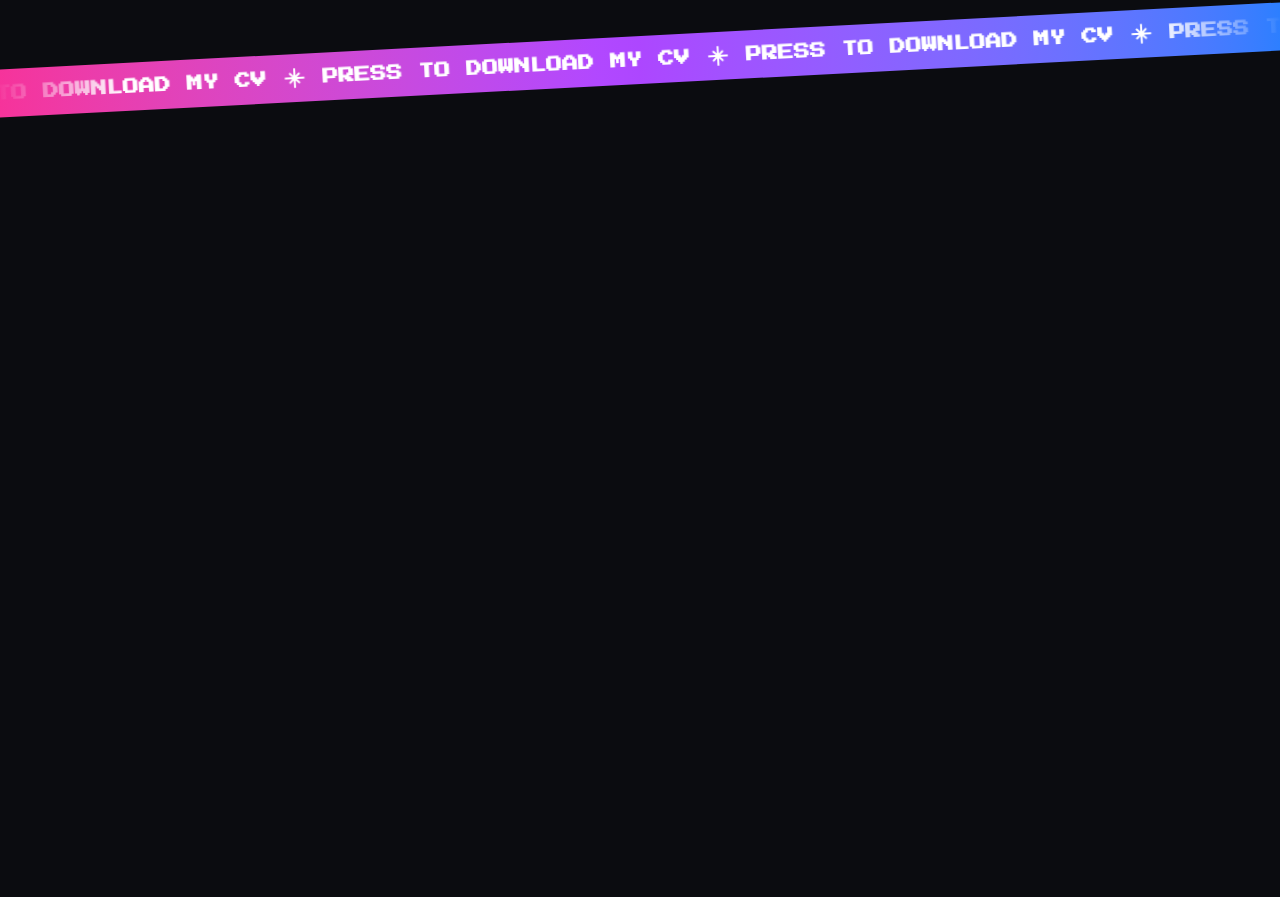
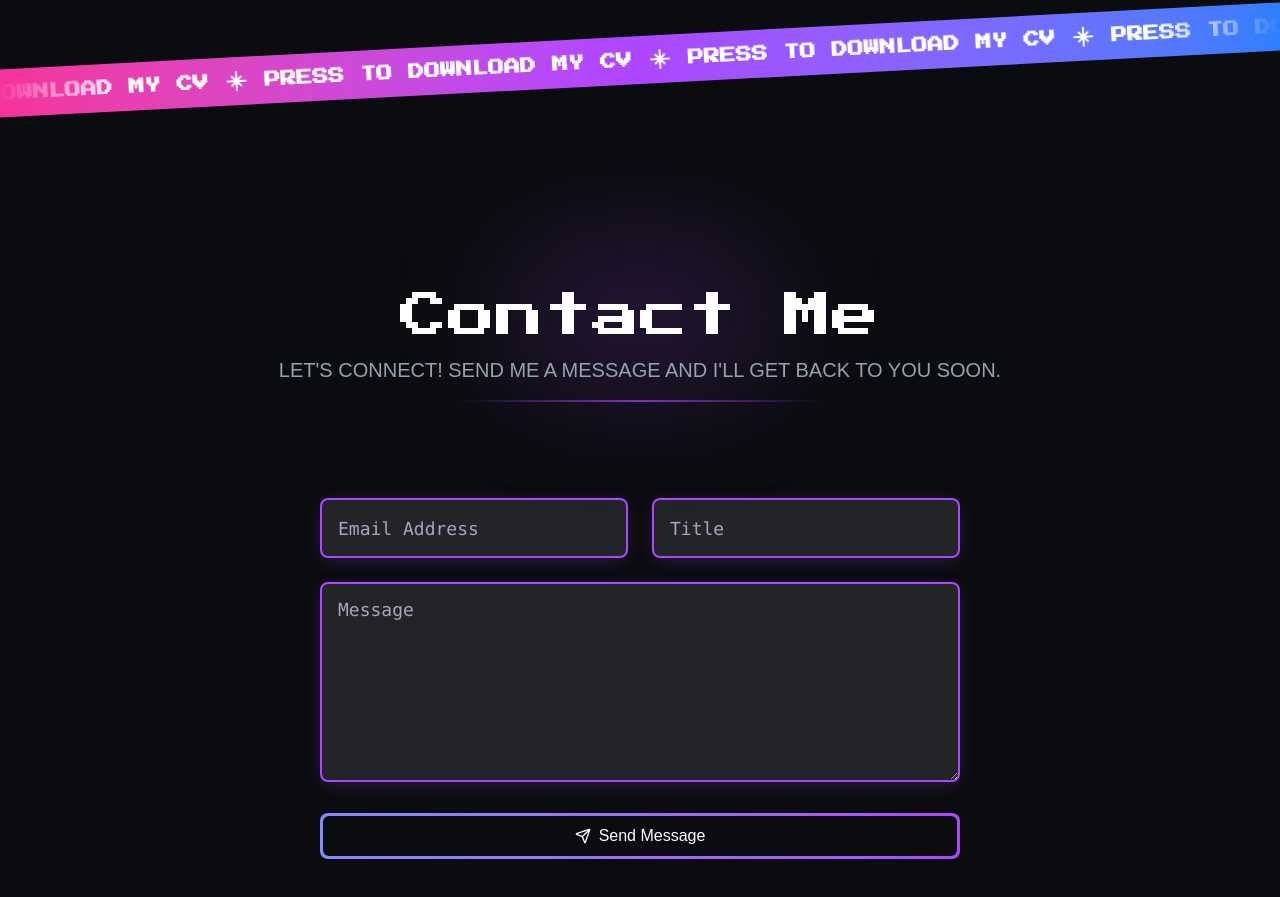
Before and after one commit to MakCoder-2004/My-Portfolio, a Next.js app: page / in a window 1280 px wide. Shown: the part 1606-2503 px from the top of the page. Before the commit the page ends 1754 px from the top, so only its background shows below. Built offline with nearby package versions, Linux system fonts and the light colour scheme; a web font is replaced by a local one.

Commit message:
Contact Me section is done

```diff
--- a/app/globals.css
+++ b/app/globals.css
@@ -103,9 +103,92 @@
 .animate-infinite-scroll:hover {
   animation-play-state: paused;
 }
+
 /* body base styles */
 body {
   background-color: var(--color-bg-main);
   color: var(--color-text-main);
   font-family: var(--font-primary);
 }
+
+/* Custom InputField Animations */
+
+@keyframes blink {
+  50% {
+    opacity: 0;
+  }
+}
+
+@keyframes shake {
+  0% {
+    transform: translateX(0);
+  }
+  25% {
+    transform: translateX(-5px) rotate(-5deg);
+  }
+  50% {
+    transform: translateX(5px) rotate(5deg);
+  }
+  75% {
+    transform: translateX(-5px) rotate(-5deg);
+  }
+  100% {
+    transform: translateX(0);
+  }
+}
+
+@keyframes glitch {
+  0% {
+    transform: none;
+    opacity: 1;
+  }
+  7% {
+    transform: skew(-0.5deg, -0.9deg);
+    opacity: 0.75;
+  }
+  10% {
+    transform: none;
+    opacity: 1;
+  }
+  27% {
+    transform: none;
+    opacity: 1;
+  }
+  30% {
+    transform: skew(0.8deg, -0.1deg);
+    opacity: 0.75;
+  }
+  35% {
+    transform: none;
+    opacity: 1;
+  }
+  52% {
+    transform: none;
+    opacity: 1;
+  }
+  55% {
+    transform: skew(-1deg, 0.2deg);
+    opacity: 0.75;
+  }
+  50% {
+    transform: none;
+    opacity: 1;
+  }
+  72% {
+    transform: none;
+    opacity: 1;
+  }
+  75% {
+    transform: skew(0.4deg, 1deg);
+    opacity: 0.75;
+  }
+  80% {
+    transform: none;
+    opacity: 1;
+  }
+  100% {
+    transform: none;
+    opacity: 1;
+  }
+}
+/* End of Custom InputField Animations */
--- a/app/page.tsx
+++ b/app/page.tsx
@@ -1,4 +1,5 @@
 import About from "@/components/About";
+import Contact from "@/components/Contact";
 import Hero from "@/components/Hero";
 import { Navbar } from "@/components/Navbar";
 import Tape from "@/components/Tape";
@@ -49,6 +50,7 @@ export default function Home() {
       <Hero />
       <About />
       <Tape />
+      <Contact/>
     </main>
   );
 }
--- a/components/Contact.tsx
+++ b/components/Contact.tsx
@@ -1,9 +1,59 @@
-import React from 'react'
+import React from "react";
+import InputField from "./ui/InputField";
+import SectionTitle from "./ui/SectionTitle";
+import CustomButton from "./ui/CustomButton";
+import { LuSend } from "react-icons/lu";
+{
+}
 
 const Contact = () => {
   return (
-    <div>Contact</div>
-  )
-}
+    <div className="pt-20 ">
+      <section
+        id="Contact"
+        className="container mx-auto px-4 py-16 flex flex-col items-center justify-center"
+      >
+        <div className="flex flex-col md:flex-row items-center justify-center">
+          <SectionTitle
+            title="Contact Me"
+            subtitle="Let's connect! Send me a message and I'll get back to you soon."
+          />
+        </div>
 
-export default Contact
+        <div className="flex flex-col gap-6 w-full max-w-2xl mx-auto mt-8 px-4">
+          <div className="flex flex-col md:flex-row gap-6 w-full">
+            <InputField
+              placeholder="Email Address"
+              type="email"
+              name="email"
+              className="w-full md:flex-1"
+            />
+            <InputField
+              placeholder="Title"
+              type="text"
+              name="title"
+              className="w-full md:flex-1"
+            />
+          </div>
+          <InputField
+            placeholder="Message"
+            type="text"
+            name="message"
+            className="w-full min-h-[200px]"
+            inputType="textarea"
+          />
+
+          <CustomButton
+            title="Send Message"
+            icon={<LuSend />}
+            version="primary"
+            position="left"
+            otherClasses="self-end"
+          />
+        </div>
+      </section>
+    </div>
+  );
+};
+
+export default Contact;
--- a/components/ui/CustomButton.tsx
+++ b/components/ui/CustomButton.tsx
@@ -29,7 +29,7 @@ const CustomButton = ({
   return version === "primary" ? (
     <div className=" max-w-xs sm:max-w-none">
       <button
-        className={`p-[3px] relative group cursor-pointer w-full inline-block w-full`}
+        className={`p-[3px] relative group cursor-pointer inline-block w-full`}
         onClick={handleClick}
       >
         <div className="absolute inset-0 bg-gradient-to-r from-[var(--color-btn-secondary)] to-purple-500 rounded-lg transition-all duration-300 group-hover:opacity-80" />
--- /dev/null
+++ b/components/ui/InputField.tsx
@@ -0,0 +1,140 @@
+"use client";
+import React, { useRef, useEffect, useState } from "react";
+
+interface InputFieldProps {
+  placeholder?: string;
+  type?: string;
+  name?: string;
+  value?: string;
+  onChange?: (
+    e: React.ChangeEvent<HTMLInputElement | HTMLTextAreaElement>
+  ) => void;
+  className?: string;
+  inputType?: "normal" | "textarea";
+}
+
+const InputField: React.FC<InputFieldProps> = ({
+  placeholder = "Enter text",
+  type = "text",
+  name = "text",
+  value,
+  onChange,
+  className = "",
+  inputType = "normal",
+}) => {
+  const inputRef = useRef<HTMLInputElement>(null);
+  const textareaRef = useRef<HTMLTextAreaElement>(null);
+  const cursorRef = useRef<HTMLSpanElement>(null);
+  const [textareaHeight, setTextareaHeight] = useState("auto");
+
+  useEffect(() => {
+    const handleFocus = () => {
+      if (cursorRef.current) {
+        cursorRef.current.classList.remove("hidden");
+        cursorRef.current.classList.add("animate-blink");
+      }
+    };
+
+    const handleBlur = () => {
+      if (cursorRef.current) {
+        cursorRef.current.classList.add("hidden");
+        cursorRef.current.classList.remove("animate-blink");
+      }
+    };
+
+    const currentElement = inputRef.current || textareaRef.current;
+    if (currentElement) {
+      currentElement.addEventListener("focus", handleFocus);
+      currentElement.addEventListener("blur", handleBlur);
+    }
+
+    return () => {
+      if (currentElement) {
+        currentElement.removeEventListener("focus", handleFocus);
+        currentElement.removeEventListener("blur", handleBlur);
+      }
+    };
+  }, []);
+
+  // Auto-resize textarea based on content
+  useEffect(() => {
+    if (inputType === "textarea" && textareaRef.current) {
+      const minHeight = parseInt(
+        className.includes("min-h-")
+          ? className.match(/min-h-\[(\d+)px\]/)?.[1] || "200"
+          : "200"
+      );
+
+      textareaRef.current.style.height = "auto";
+      const newHeight = Math.max(textareaRef.current.scrollHeight, minHeight);
+      textareaRef.current.style.height = `${newHeight}px`;
+      setTextareaHeight(`${newHeight}px`);
+    }
+  }, [value, inputType, className]);
+
+  return (
+    <div className="relative w-full">
+      {inputType === "textarea" ? (
+        <>
+          <textarea
+            ref={textareaRef}
+            className={`
+              w-full px-4 py-3 text-lg font-mono bg-white/10 backdrop-blur-sm
+              border-2 border-purple-500 rounded-lg outline-none transition-all duration-200 ease-in-out
+              shadow-[0_4px_20px_-5px_rgba(168,85,247,0.3)] text-white resize-y
+              hover:shadow-[0_8px_30px_-5px_rgba(168,85,247,0.4)] hover:-translate-y-0.5
+              focus:bg-white/15 focus:text-white focus:border-purple-500
+              focus:shadow-[0_8px_40px_-5px_rgba(168,85,247,0.6)] focus:animate-shake
+              placeholder:text-purple-200/70 focus:placeholder:text-purple-100 ${className}
+              ${value ? "font-medium tracking-[0.5px]" : ""}
+            `}
+            name={name}
+            placeholder={placeholder}
+            value={value}
+            onChange={onChange}
+            style={{
+              height: textareaHeight,
+              transition: "height 0.2s ease-in-out",
+              minHeight: className.includes("min-h-")
+                ? className.match(/min-h-\[(\d+)px\]/)?.[1] + "px"
+                : "200px",
+            }}
+          />
+
+        </>
+      ) : (
+        <>
+          <input
+            ref={inputRef}
+            className={`
+              w-full h-[60px] px-4 py-3 text-lg font-mono bg-white/10 backdrop-blur-sm
+              border-2 border-purple-500 rounded-lg outline-none transition-all duration-300 ease-in-out
+              shadow-[0_4px_20px_-5px_rgba(168,85,247,0.3)] text-white
+              hover:shadow-[0_8px_30px_-5px_rgba(168,85,247,0.4)] hover:-translate-y-0.5
+              focus:bg-white/15 focus:text-white focus:border-purple-500
+              focus:shadow-[0_8px_40px_-5px_rgba(168,85,247,0.6)] focus:animate-shake
+              placeholder:text-purple-200/70 focus:placeholder:text-purple-100 ${className}
+              ${value ? "font-medium tracking-[0.5px]" : ""}
+            `}
+            name={name}
+            type={type}
+            placeholder={placeholder}
+            value={value}
+            onChange={onChange}
+          />
+          <span
+            ref={cursorRef}
+            className={`
+              absolute right-4 top-1/2 -translate-y-1/2 text-purple-300 hidden
+              ${value ? "text-white" : ""}
+            `}
+          >
+            |
+          </span>
+        </>
+      )}
+    </div>
+  );
+};
+
+export default InputField;
```
